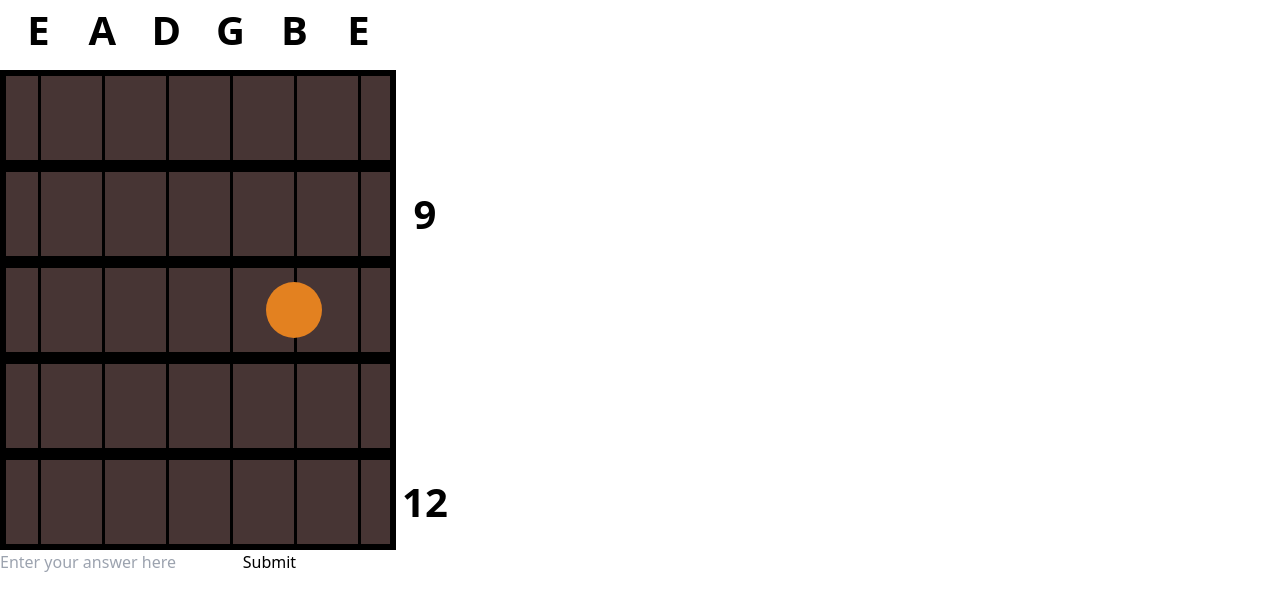
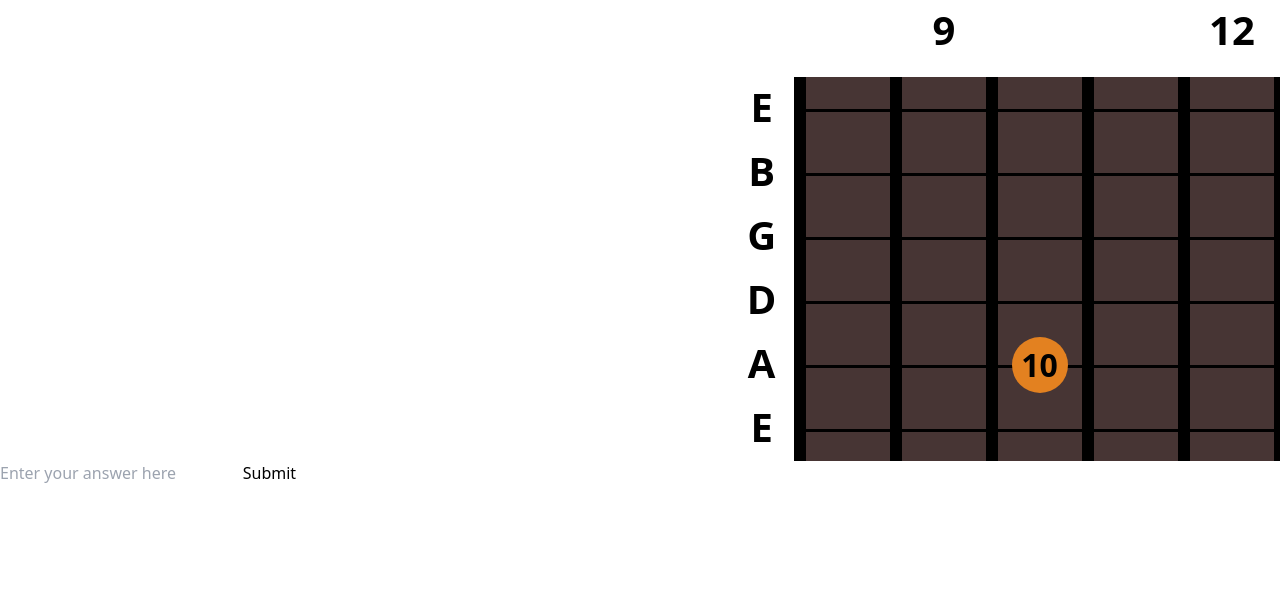
Before and after one commit to MadeOfBees/FretboardQuiz, a React (Vite) app: page / in a window 1280 px wide. Shown: the top 610 px of the page. Built offline with nearby package versions, Linux system fonts and the light colour scheme.

Commit message:
tomorrow's mess

```diff
--- a/src/App.tsx
+++ b/src/App.tsx
@@ -4,6 +4,9 @@ export default function App() {
   const firstFret: number[] = [0, 0, 0, 0, 0, 0]; // Default first frets for the instrument
   const finalFret: number[] = [24, 24, 24, 24, 24, 24]; // Default last frets for the instrument
   const tuning: string[] = ["E", "A", "D", "G", "B", "E"]; // Default tuning for the instrument
+  // the 3 orientations are "vertical", "horizontal", and "horizontal-reverse"
+  const orientation: string = "horizontal-reverse"; // Default orientation for the instrument
+  const labelChosenFret: boolean = true; // Default value for whether or not to label the chosen fret
 
   // GARBAGE DATA
   // const tuning: string[] = ["E", "A", "D", "G", "B", "E", "A", "D", "G", "B", "E", "A"];
@@ -17,6 +20,8 @@ export default function App() {
         firstFret={firstFret} // Passing the firstFret property to Fretboard component
         finalFret={finalFret} // Passing the finalFret property to Fretboard component
         tuning={tuning} // Passing the tuning property to Fretboard component
+        orientation={orientation} // Passing the orientation property to Fretboard component
+        labelChosenFret={labelChosenFret} // Passing the labelChosenFret property to Fretboard component
       />
     </div>
   );
--- a/src/Components/chordagram.tsx
+++ b/src/Components/chordagram.tsx
@@ -4,12 +4,13 @@ interface ChordagramProps {
     finalFret: number[];
     firstFret: number[];
     chosenFret: number[];
+    orientation: string;
+    labelChosenFret: boolean;
   };
 }
 
 export default function Chordagram(props: ChordagramProps): JSX.Element {
   const dottedFret: number[] = [3, 5, 7, 9, 12, 15, 17, 19, 21, 24];
-
   // Takes a number of units and converts it to vh
   function unitConvert(num: number): string {
     return `${num * 2}vh`;
@@ -32,14 +33,13 @@ export default function Chordagram(props: ChordagramProps): JSX.Element {
     return range;
   }
 
-
   // Function to determine the background color of a fret
   function getFretBG(stringIndex: number, fret: number): string {
     if (
       fret < props.draw.firstFret[stringIndex] ||
       fret > props.draw.finalFret[stringIndex]
     ) {
-      return "#545454";
+      return "grey";
     } else {
       return "#473534";
     }
@@ -50,6 +50,7 @@ export default function Chordagram(props: ChordagramProps): JSX.Element {
     const strings = props.draw.strings;
     const range = findRange();
     const frets: JSX.Element[][] = [];
+    if (props.draw.orientation === "vertical") {
       for (let fret = range[0]; fret <= range[1]; fret++) {
         const fretRow: JSX.Element[] = [];
         for (let stringIndex = 0; stringIndex < strings.length; stringIndex++) {
@@ -61,8 +62,8 @@ export default function Chordagram(props: ChordagramProps): JSX.Element {
                 width: unitConvert(4),
                 height: unitConvert(6),
                 backgroundColor: color,
-              borderTop: `${unitConvert(.4)} solid black`,
-              borderBottom: `${unitConvert(.4)} solid black`,
+                borderTop: `${unitConvert(0.4)} solid black`,
+                borderBottom: `${unitConvert(0.4)} solid black`,
                 position: "relative",
               }}
             >
@@ -73,7 +74,7 @@ export default function Chordagram(props: ChordagramProps): JSX.Element {
                     top: 0,
                     bottom: 0,
                     left: "50%",
-                  borderLeft: `${unitConvert(.2)} solid black`,
+                    borderLeft: `${unitConvert(0.2)} solid black`,
                   }}
                 ></div>
               }
@@ -91,7 +92,91 @@ export default function Chordagram(props: ChordagramProps): JSX.Element {
                       left: "50%",
                       transform: "translate(-50%, -50%)",
                     }}
+                  >
+                    {/* if labelChosenFret is true, display the fret number in the center */}
+                    {props.draw.labelChosenFret && (
+                      <div
+                        style={{
+                          display: "flex",
+                          justifyContent: "center",
+                          alignItems: "center",
+                          height: "100%",
+                          width: "100%",
+                          fontWeight: "bold",
+                          fontSize: unitConvert(2),
+                        }}
+                      >
+                        {fret}
+                      </div>
+                    )}
+                  </div>
+                )}
+            </div>
+          );
+        }
+        frets.push(fretRow);
+      }
+      return frets;
+    } else {
+      for (let stringIndex = 0; stringIndex < strings.length; stringIndex++) {
+        const fretRow: JSX.Element[] = [];
+        for (let fret = range[0]; fret <= range[1]; fret++) {
+          const color = getFretBG(stringIndex, fret);
+          fretRow.push(
+            <div
+              key={`${stringIndex}-${fret}`}
+              style={{
+                width: unitConvert(6),
+                height: unitConvert(4),
+                backgroundColor: color,
+                borderLeft: `${unitConvert(0.4)} solid black`,
+                borderRight: `${unitConvert(0.4)} solid black`,
+                position: "relative",
+              }}
+            >
+              {
+                <div
+                  style={{
+                    position: "absolute",
+                    top: "50%",
+                    left: 0,
+                    right: 0,
+                    borderTop: `${unitConvert(0.2)} solid black`,
+                  }}
                 ></div>
+              }
+              {/* if this is the chosen fret put a circle in the center */}
+              {props.draw.chosenFret[0] - 1 === stringIndex &&
+                props.draw.chosenFret[1] === fret && (
+                  <div
+                    style={{
+                      width: unitConvert(3.5),
+                      height: unitConvert(3.5),
+                      borderRadius: "50%",
+                      backgroundColor: "#e38120",
+                      position: "absolute",
+                      top: "50%",
+                      left: "50%",
+                      transform: "translate(-50%, -50%)",
+                    }}
+                  >
+                    {/* if labelChosenFret is true, display the fret number in the center */}
+                    {props.draw.labelChosenFret && (
+                      <div
+                        style={{
+                          display: "flex",
+                          justifyContent: "center",
+                          alignItems: "center",
+                          height: "100%",
+                          width: "100%",
+                          fontWeight: "bold",
+                          fontSize: unitConvert(2),
+                        }}
+                      >
+                        {fret}
+                      </div>
+                    )}
+                  </div>
                 )}
             </div>
           );
@@ -100,19 +185,22 @@ export default function Chordagram(props: ChordagramProps): JSX.Element {
       }
       return frets;
     }
+  }
 
   function drawChordagram() {
     const strings = props.draw.strings;
     const fretGrid = createFretGrid();
-    const chordagram = (
+    let chordagram: JSX.Element;
+    if (props.draw.orientation === "vertical") {
+      chordagram = (
         <div style={{ display: "flex", flexDirection: "column" }}>
           {/* Displaying the string labels */}
           <div
             style={{
               display: "flex",
               flexDirection: "row",
-            marginLeft: unitConvert(.4),
-            marginBottom: unitConvert(.4)
+              marginLeft: unitConvert(0.4),
+              marginBottom: unitConvert(0.4),
             }}
           >
             {strings.map((string, index) => (
@@ -123,7 +211,7 @@ export default function Chordagram(props: ChordagramProps): JSX.Element {
                   height: unitConvert(4),
                   textAlign: "center",
                   fontWeight: "bold",
-                fontSize: unitConvert(2.5)
+                  fontSize: unitConvert(2.5),
                 }}
               >
                 {string}
@@ -137,7 +225,7 @@ export default function Chordagram(props: ChordagramProps): JSX.Element {
               style={{
                 display: "flex",
                 flexDirection: "row",
-              borderLeft: `${unitConvert(.4)} solid black`
+                borderLeft: `${unitConvert(0.4)} solid black`,
               }}
             >
               {row}
@@ -151,7 +239,7 @@ export default function Chordagram(props: ChordagramProps): JSX.Element {
                   height: unitConvert(6),
                   fontWeight: "bold",
                   fontSize: unitConvert(2.5),
-                borderLeft: `${unitConvert(.4)} solid black`
+                  borderLeft: `${unitConvert(0.4)} solid black`,
                 }}
               >
                 {/* Displaying the fret number only if it's in the dottedFret array */}
@@ -162,9 +250,87 @@ export default function Chordagram(props: ChordagramProps): JSX.Element {
           ))}
         </div>
       );
-    // Wrapping the chordagram in a container div
-    return <div className="flex flex-col">{chordagram}</div>;
+    } else {
+      // chordagram with horizontal orientation has string labels on left side and fret numbers on top
+      const numberOfFrets = 5;
+      chordagram = (
+        <div style={{ display: "flex", flexDirection: "row-reverse" }}>
+          <div style={{ display: "flex", flexDirection: "column" }}>
+            {/* Displaying the fret numbers */}
+            <div
+              style={{
+                display: "flex",
+                flexDirection: "row",
+                marginLeft: unitConvert(0.4),
+                marginBottom: unitConvert(0.4),
+              }}
+            >
+              {Array.from(Array(numberOfFrets).keys()).map((fret, index) => (
+                <div
+                  key={fret}
+                  style={{
+                    width: unitConvert(6),
+                    height: unitConvert(4),
+                    textAlign: "center",
+                    fontWeight: "bold",
+                    fontSize: unitConvert(2.5),
+                  }}
+                >
+                  {/* only write number if it shows up in the dottedFret array */}
+                  {dottedFret.includes(findRange()[0] + index) &&
+                    findRange()[0] + index}
+                </div>
+              ))}
+            </div>
+            <div
+              style={{
+                display: "flex",
+                flexDirection: "row",
+                marginLeft: unitConvert(0.4),
+                marginBottom: unitConvert(0.4),
+              }}
+            ></div>
+            {fretGrid.map((row, index) => (
+              <div
+                key={index}
+                style={{
+                  display: "flex",
+                  flexDirection: "row",
+                  borderLeft: `${unitConvert(0.4)} solid black`,
+                }}
+              >
+                {row}
+              </div>
+            ))}
+          </div>
+          {/* Displaying the string labels */}
+          <div
+            style={{
+              display: "flex",
+              flexDirection: "column",
+              marginLeft: unitConvert(0.4),
+              justifyContent: "flex-end",
+            }}
+          >
+            {strings.map((string, index) => (
+              <div
+                key={index}
+                style={{
+                  width: unitConvert(4),
+                  height: unitConvert(4),
+                  textAlign: "center",
+                  fontWeight: "bold",
+                  fontSize: unitConvert(2.5),
+                }}
+              >
+                {string}
+              </div>
+            ))}
+          </div>
+        </div>
+      );
     }
-
+    return chordagram;
+  }
   return <div>{drawChordagram()}</div>;
 }
```
Also changed, not shown: src/Components/fretboardQuiz.tsx (+19 -0 lines). Lines whose indentation alone changed are shown as unchanged.
